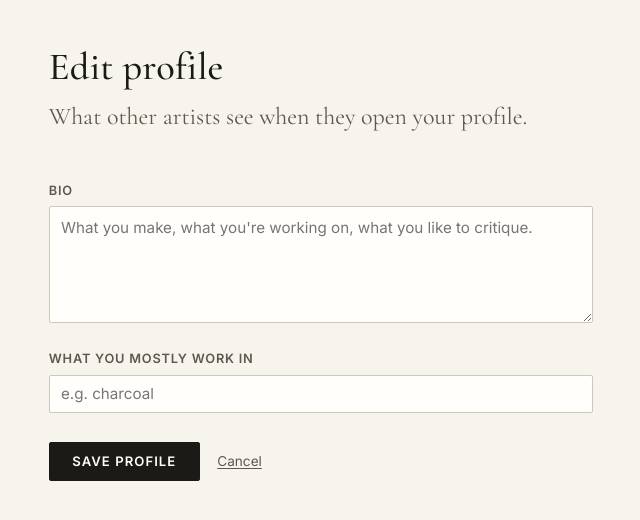
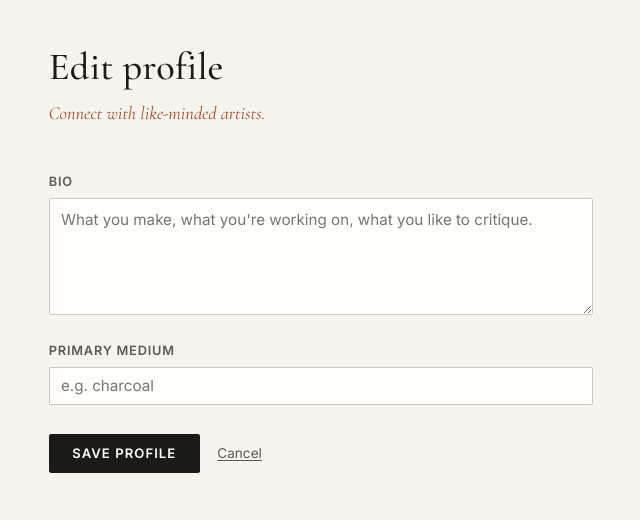
Before and after one commit to avarudrum/critique-me-art-web, a Django app: page /accounts/settings/ in a window 1280 px wide. Shown: the part 76-596 px from the top of the page, without its empty margins (60-700 px from the left). Run offline with Django 5.2, Linux system fonts and the light colour scheme; the visitor is signed in with stand-in values (Sample User, id 1).

Commit message:
feat: UI/UX design changes for edit profile and edit/delete work.

```diff
--- a/accounts/forms.py
+++ b/accounts/forms.py
@@ -29,7 +29,7 @@ class ProfileForm(NoLabelSuffixMixin, forms.ModelForm):
     class Meta:
         model = User
         fields = ('bio', 'primary_medium')
-        labels = {'primary_medium': 'What you mostly work in'}
+        labels = {'primary_medium': 'Primary medium'}
         widgets = {
             'bio': forms.Textarea(attrs={
                 'rows': 4,
--- a/templates/accounts/edit_profile.html
+++ b/templates/accounts/edit_profile.html
@@ -5,7 +5,7 @@
 {% block content %}
     <div class="page-head">
         <h1>Edit profile</h1>
-        <p class="lede">What other artists see when they open your profile.</p>
+        <p class="lede lede-accent">Connect with like-minded artists.</p>
     </div>
 
     <form class="form-shell" method="post">
--- a/templates/artworks/confirm_delete.html
+++ b/templates/artworks/confirm_delete.html
@@ -22,7 +22,7 @@
         {% endif %}
 
         <p class="meta muted">
-            The image will also be removed from storage. This can't be undone.
+            This process cannot be undone.
         </p>
 
         <form method="post">
--- a/templates/artworks/edit.html
+++ b/templates/artworks/edit.html
@@ -17,11 +17,6 @@
 
         <form method="post">
             {% csrf_token %}
-            <p class="meta muted">
-                Text and tags are yours to change. The image and the areas you
-                asked about stay put — critiques already answer those.
-            </p>
-
             {{ form.as_p }}
             {% include 'artworks/_medium_suggestions.html' %}
 
```
